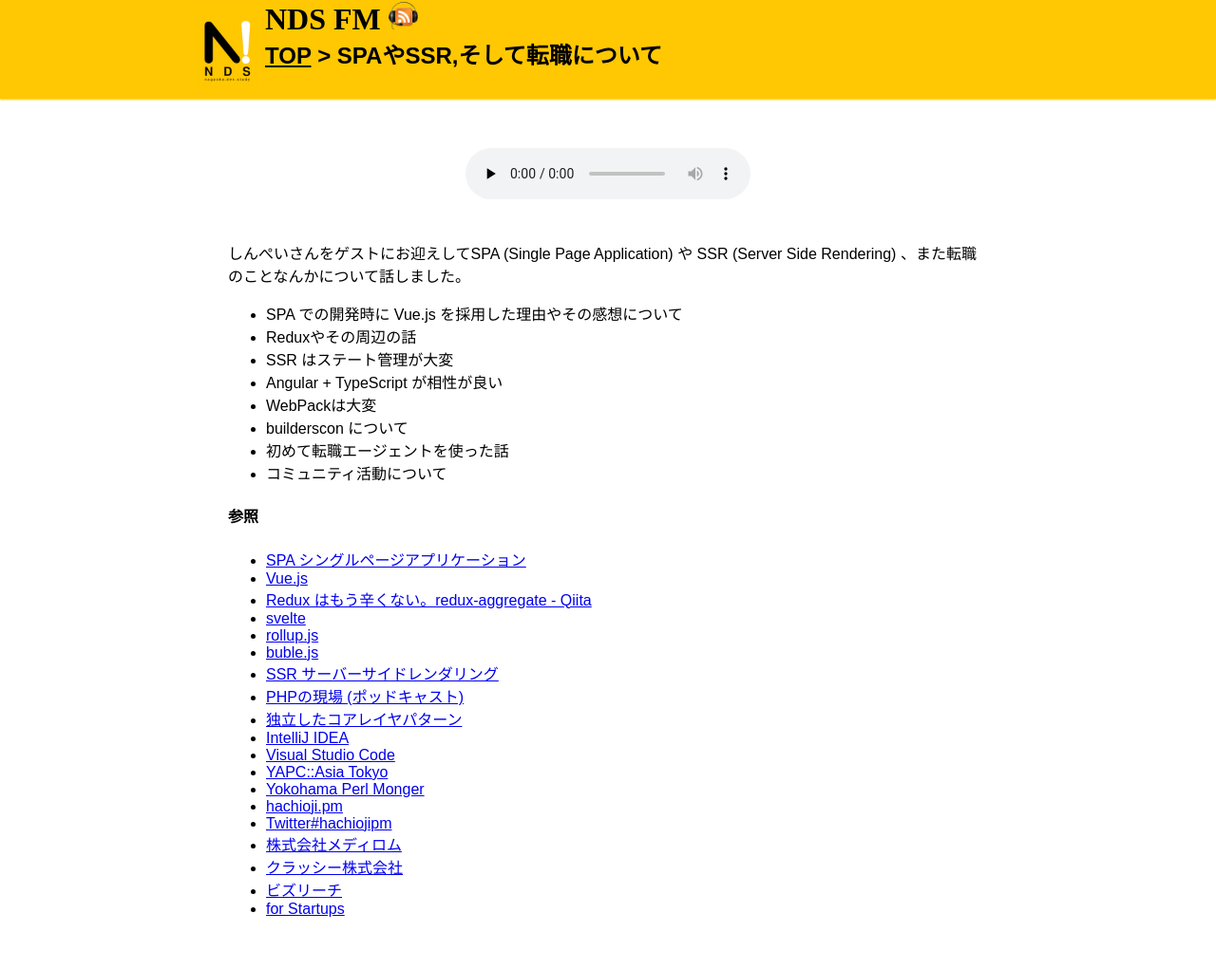
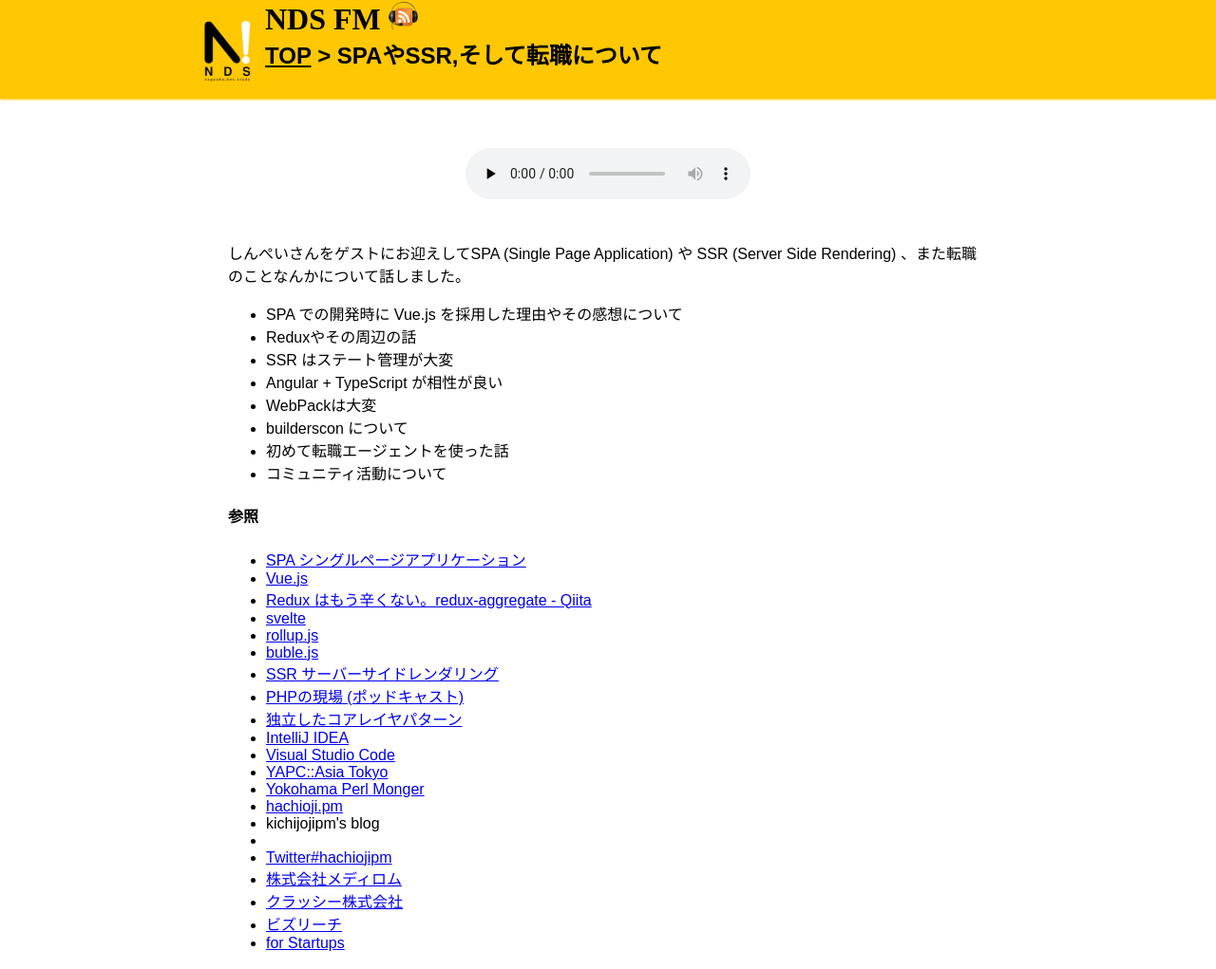
Before and after one commit to NagaokaDevelopersStudy/ndsfm, a Jekyll site: the page built from docs/_posts/2018-08-11-002.md, in a window 1280 px wide. Shown: the whole page at 95% size. Built offline with Jekyll 4.4.1, drawn with Linux system fonts in a browser that asks for light colours; some web fonts are replaced; before the commit the page ends 985 px from its top, so only the background shows below that.

Commit message:
update ndsfm#002: add refs kichijojipm's

```diff
--- a/docs/_posts/2018-08-11-002.md
+++ b/docs/_posts/2018-08-11-002.md
@@ -39,6 +39,8 @@
     url: http://yokohama.pm.org
   - title: hachioji.pm
     url: http://hachiojipm.org
+  - title: kichijojipm's blog
+  - url: https://kichijojipm.hatenablog.com
   - title: Twitter#hachiojipm
     url: https://twitter.com/hashtag/hachiojipm?f=tweets&vertical=default&src=hash
   - title: 株式会社メディロム
```
